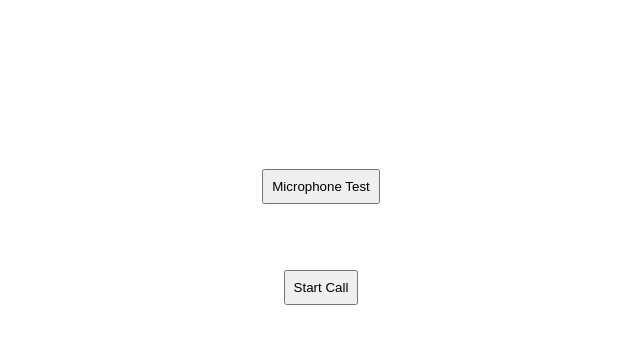
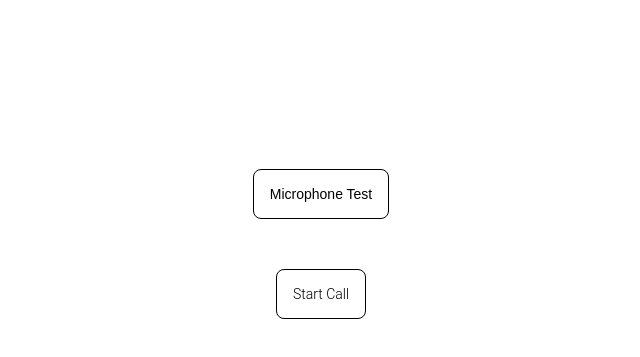
Before and after one commit to countable-web/colabed19, a website with bundled scripts: page index.html in a window 1280 px wide. Shown: the part 29-386 px from the top of the page, without its empty margins (319-959 px from the left). Built offline with nearby package versions, Linux system fonts and the light colour scheme; no server answers.

Commit message:
Finish styling the views and test browser compatibility

```diff
--- a/css/index.css
+++ b/css/index.css
@@ -2,25 +2,17 @@
   margin-top: 2rem;
 }
 
-.video-wrapper > video, #volume_test_button {
+.video-wrapper > video {
   display: block;
   margin: 0 auto;
 }
 
-#volume-test-wrapper, #start-call-wrapper {
+#volume-test-wrapper {
   text-align: center;
-  margin: 1rem 0;
-}
-
-#start-call-wrapper > button {
-  padding: 0;
-}
-
-#start-call-wrapper a {
-  display: block;
-  padding: 0.5rem;
+  margin: 1rem 0 0 0;
+  height: 100px;
 }
 
 canvas {
-  margin-top: 1rem;
+  margin: 1rem 0;
 }
--- a/css/main.css
+++ b/css/main.css
@@ -1,4 +1,8 @@
-body, main {
+body,
+main {
+  font-family: "Roboto", sans-serif;
+  font-size: 14px;
+  height: 100%;
   width: 100%;
   margin: 0;
   padding: 0;
@@ -8,12 +12,36 @@ body, main {
   display: none;
 }
 
-button {
-  padding: 0.5rem;
+.button-wrapper {
+  text-align: center;
+}
+
+.button-default {
+  font-size: 14px;
+  display: inline-block;
   cursor: pointer;
+  padding: 1rem;
+  border: 0.1rem solid #000000;
+  border-radius: 0.5rem;
+  box-sizing: border-box;
+  text-decoration: none;
+  font-weight: 300;
+  color: #000000;
+  text-align: center;
+  background-color: transparent;
+  transition: all 0.2s;
 }
+
+/* .button-default:hover {
+  color: #ffffff;
+  background-color: #000000;
+} */
 
 a {
   text-decoration: none;
   color: #000000;
 }
+
+button:focus {
+  outline: 0;
+}
--- a/index.html
+++ b/index.html
@@ -13,12 +13,12 @@
         <video id="local-video" autoplay></video>
       </div>
       <div id="volume-test-wrapper">
-        <button onclick="volume_test()" id="volume_test_button">Microphone Test</button>
+        <div class="button-wrapper"><button onclick="volume_test()" id="volume_test_button" class="button-default">Microphone Test</button></div>
         <div id="volume_good" style="display:none">Microphone found! &check;</a></div>
         <div id="volume_bad" style="display:none">No microphone found yet, please say 'test' and check your device or <a class='btn' href='javascript:window.location.reload()'>refresh this page</a> to retry.</div>
         <canvas id="meter" width="300" height="30"></canvas>
       </div>
-      <div id="start-call-wrapper"><button><a href="./video-call.html">Start Call</a></button></div>
+      <div class="button-wrapper"><a href="./video-call.html" class="button-default">Start Call</a></div>
     </main>
     <!-- Scripts -->
     <script type="module" src="./js/main.js"></script>
--- a/js/main.js
+++ b/js/main.js
@@ -10,6 +10,8 @@ let peerConnection = null;
 let socketWrapper = null;
 let gotSDPSignal = false;
 let busyFlag = false;
+// NOTE: when adding this project to another the authentication will probably be done somewhere else, in which case the
+// isAuthenticated value below would be initialized accordingly.
 let isAuthenticated = false;
 
 // SETUP FUNCTIONS
@@ -21,6 +23,7 @@ const peerConnectionConfig = {
       urls: ["stun:stun1.l.google.com:19302", "stun:stun2.l.google.com:19302"],
     },
   ],
+  // NOTE: the pool size of 10 candidates is arbitrary.
   iceCandidatePoolSize: 10,
 };
 
```
Also changed, not shown: css/video-call.css (+16 -11 lines), video-call.html (+5 -5 lines).
